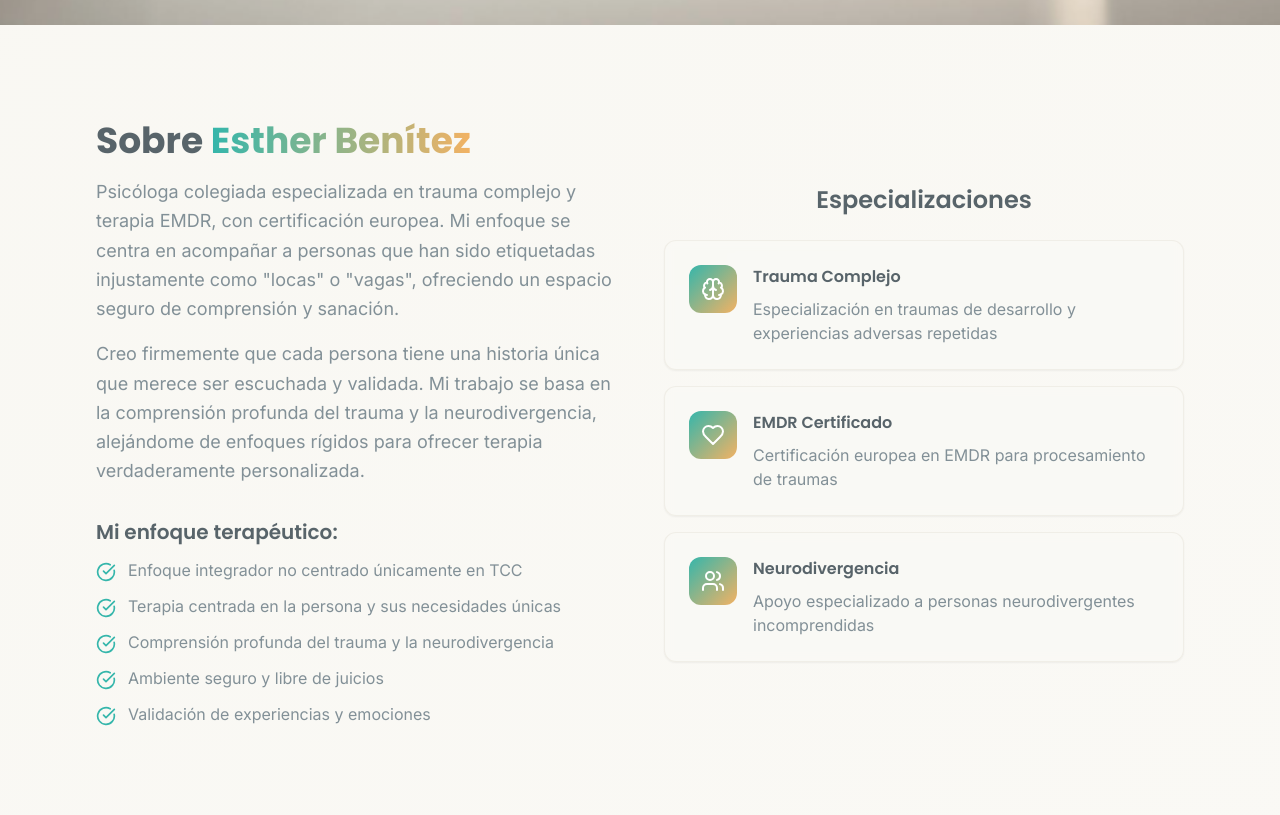
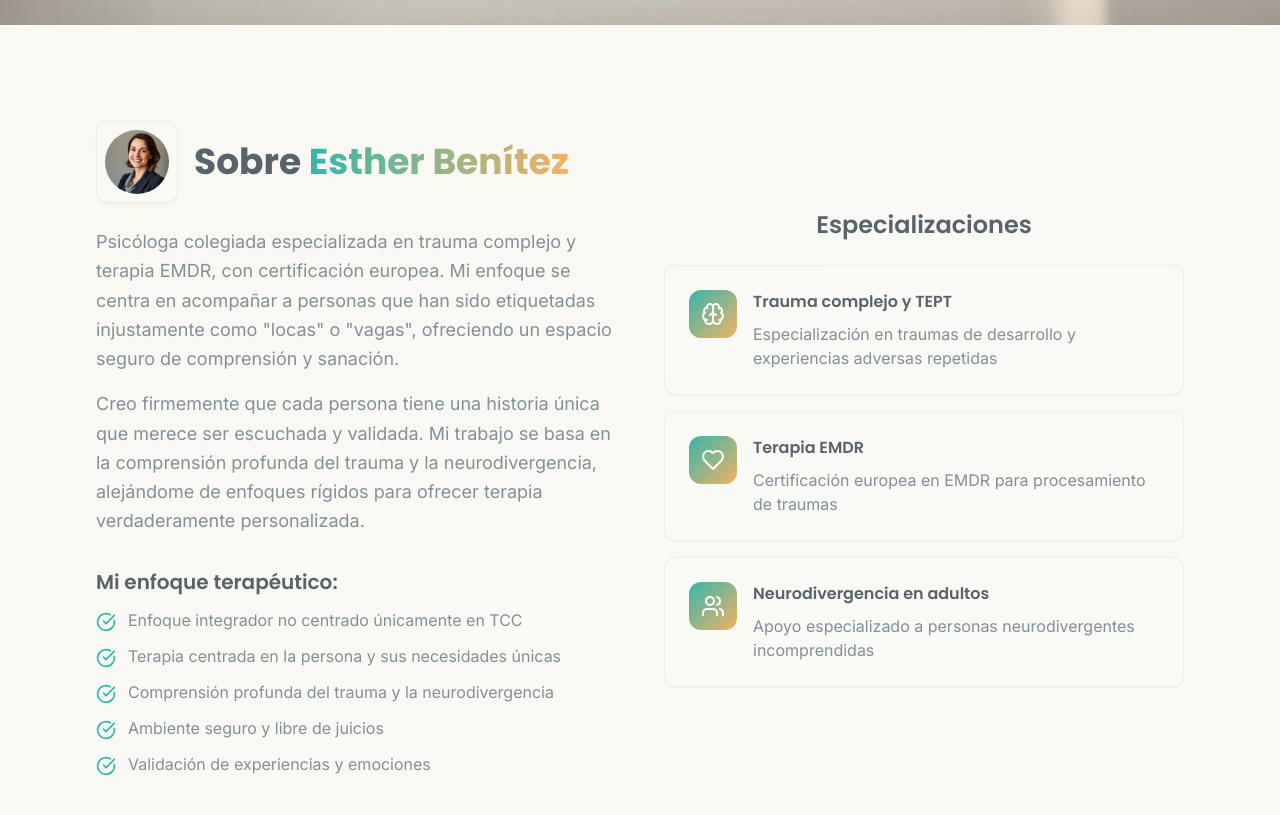
Before and after one commit to estherbenitezcoll-design/esther-understood-healing, a React (Vite) app: page / in a window 1280 px wide. Shown: the part 840-1655 px from the top of the page. Built offline with nearby package versions, Linux system fonts and the light colour scheme.

Commit message:
Fix: Update About section content and layout
Add Esther Benítez's photo to the About section and correct the specialization titles for clarity and accuracy.

```diff
--- a/src/components/AboutSection.tsx
+++ b/src/components/AboutSection.tsx
@@ -1,21 +1,23 @@
 import { CheckCircle, Brain, Heart, Users } from "lucide-react";
 import { Card, CardContent } from "@/components/ui/card";
+import { Avatar, AvatarImage, AvatarFallback } from "@/components/ui/avatar";
+import estherProfile from "@/assets/esther-profile.jpg";
 
 const AboutSection = () => {
   const specializations = [
     {
       icon: Brain,
-      title: "Trauma Complejo",
+      title: "Trauma complejo y TEPT",
       description: "Especialización en traumas de desarrollo y experiencias adversas repetidas"
     },
     {
       icon: Heart,
-      title: "EMDR Certificado",
+      title: "Terapia EMDR",
       description: "Certificación europea en EMDR para procesamiento de traumas"
     },
     {
       icon: Users,
-      title: "Neurodivergencia",
+      title: "Neurodivergencia en adultos",
       description: "Apoyo especializado a personas neurodivergentes incomprendidas"
     }
   ];
@@ -35,9 +37,17 @@ const AboutSection = () => {
           {/* Content */}
           <div className="space-y-8">
             <div className="space-y-4">
-              <h2 className="text-3xl sm:text-4xl font-heading font-bold">
-                Sobre <span className="text-gradient">Esther Benítez</span>
-              </h2>
+              <div className="flex items-center space-x-4 mb-6">
+                <Card className="border-border/50 bg-card/50 backdrop-blur-sm p-2">
+                  <Avatar className="h-16 w-16">
+                    <AvatarImage src={estherProfile} alt="Esther Benítez" />
+                    <AvatarFallback>EB</AvatarFallback>
+                  </Avatar>
+                </Card>
+                <h2 className="text-3xl sm:text-4xl font-heading font-bold">
+                  Sobre <span className="text-gradient">Esther Benítez</span>
+                </h2>
+              </div>
               <p className="text-lg text-muted-foreground leading-relaxed">
                 Psicóloga colegiada especializada en trauma complejo y terapia EMDR,
                 con certificación europea. Mi enfoque se centra en acompañar a personas
```
Also changed, not shown: src/assets/esther-profile.jpg (added).
